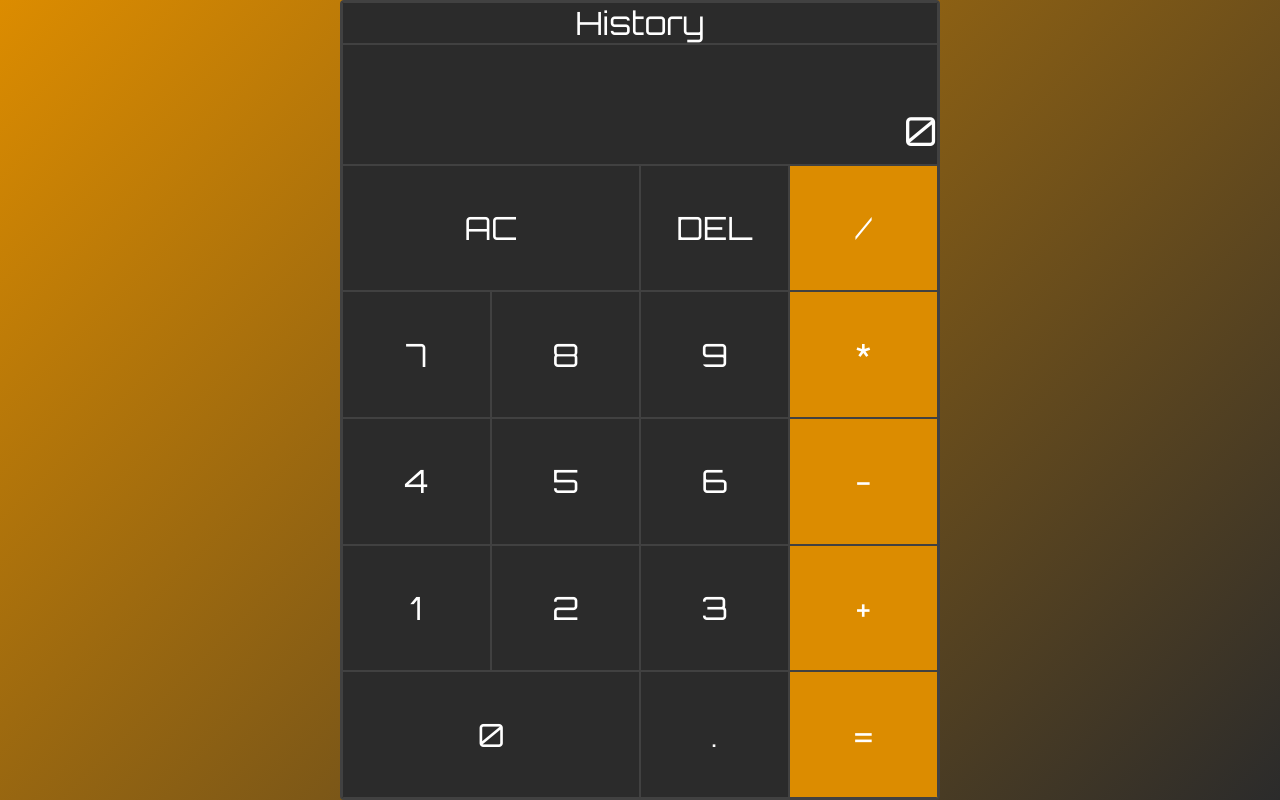
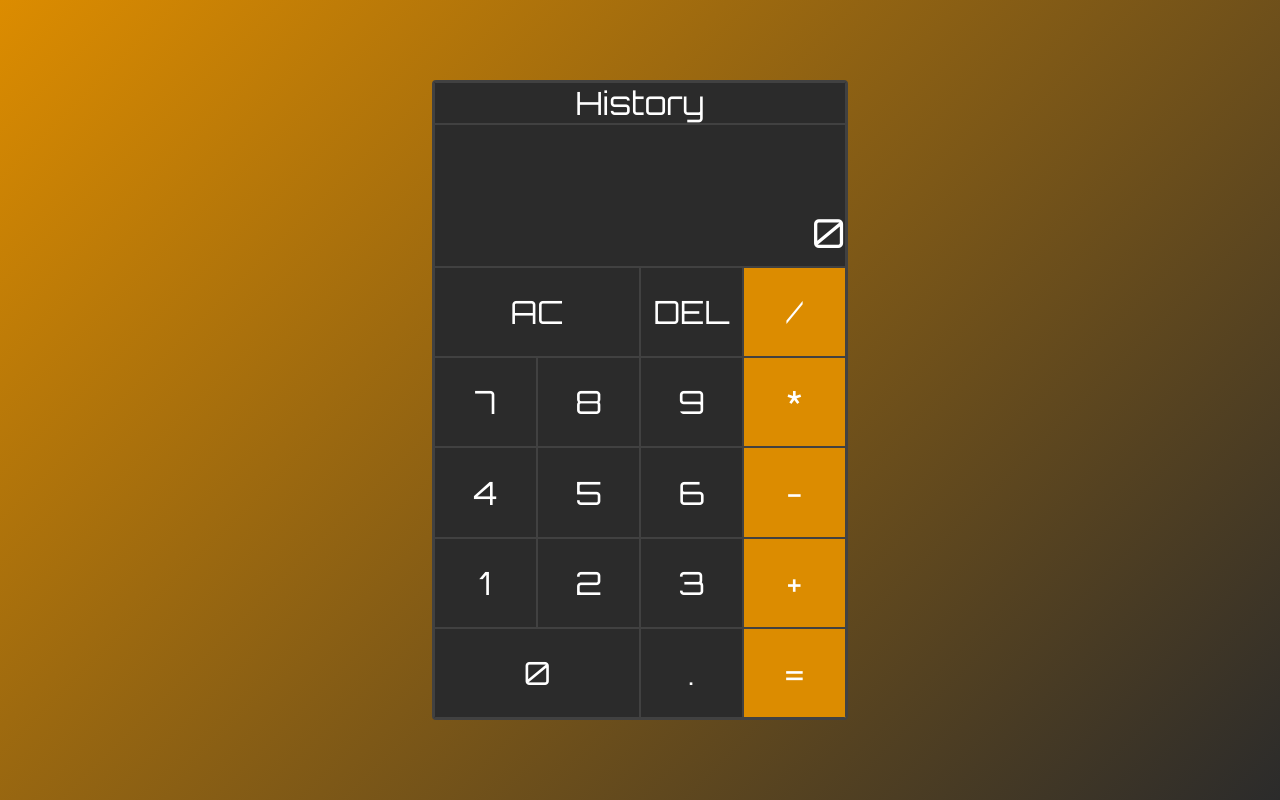
Before and after one commit to willswats/react-calculator, a React (Create React App) app: page / in a window 1280 px wide. Built offline with nearby package versions, Linux system fonts and the light colour scheme.

Commit message:
Experiment with scroll

```diff
--- a/src/App.css
+++ b/src/App.css
@@ -6,7 +6,7 @@
   height: 100vh;
 }
 
-@media screen and (max-width: 768px) {
+@media screen and (max-width: 480px) {
   .app {
     justify-content: flex-start;
   }
--- a/src/components/Calculator/Calculator.module.css
+++ b/src/components/Calculator/Calculator.module.css
@@ -3,14 +3,14 @@
   flex-direction: column;
   background-color: #2b2b2b;
   border: 2px solid #414141;
-  width: 600px;
-  height: 800px;
+  width: 26rem;
+  height: 40rem;
   transition: 0.5s;
   border-radius: 4px;
   overflow: hidden;
 }
 
-@media screen and (max-width: 768px) {
+@media screen and (max-width: 480px) {
   .calculator {
     width: 100%;
     height: 85%;
--- a/src/components/Calculator/CalculatorHistory.module.css
+++ b/src/components/Calculator/CalculatorHistory.module.css
@@ -1,6 +1,7 @@
 .history {
   margin: 0;
   padding: 0;
+  overflow: scroll;
 }
 
 .history__item {
--- a/src/components/Calculator/CalculatorOutput.module.css
+++ b/src/components/Calculator/CalculatorOutput.module.css
@@ -7,16 +7,19 @@
   word-break: break-all;
   background-color: #2b2b2b;
   border: 1px solid #414141;
-  height: 150px;
+  height: 200px;
   border-top: 0;
+  overflow: scroll;
 }
 
 .output__previous {
+  display: flex;
   color: rgba(255, 255, 255, 0.75);
   font-size: 1.5rem;
 }
 
 .output__current {
+  display: flex;
   color: #fff;
   font-size: 2.5rem;
   padding-bottom: 0.5rem;
```
